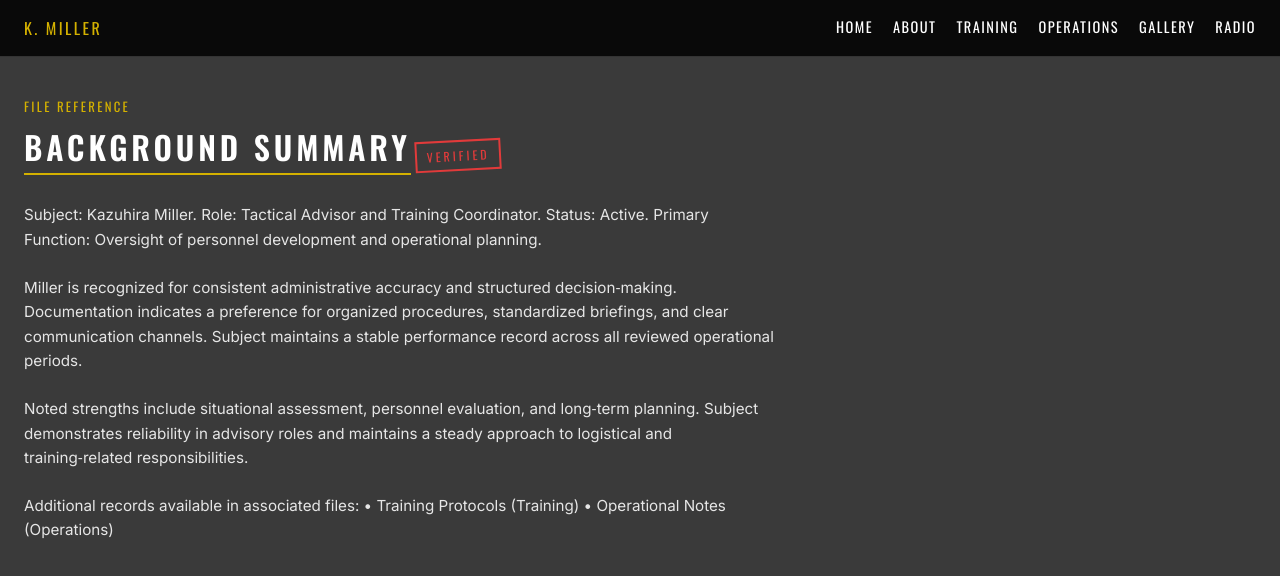
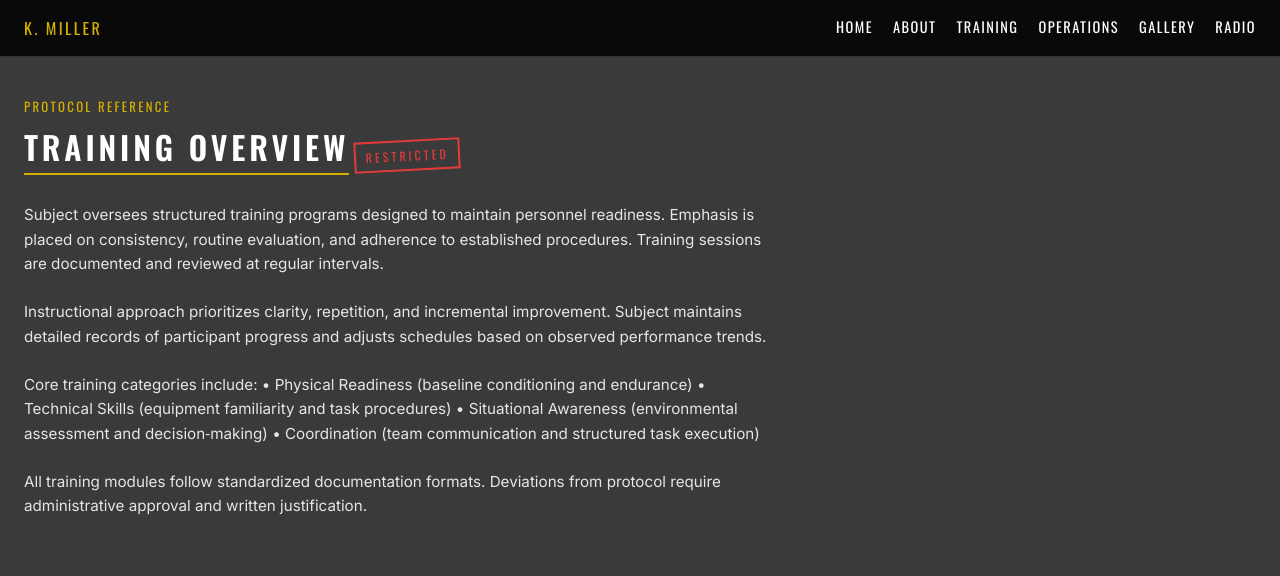
Before and after one commit to decrostah-hash/kazmiller.github.io, a plain HTML site: page training.html in a window 1280 px wide. Drawn offline with nearby package versions, Linux system fonts and the light colour scheme.

Commit message:
Update training.html

```diff
--- a/training.html
+++ b/training.html
@@ -2,7 +2,7 @@
 <html lang="en">
 <head>
   <meta charset="UTF-8">
-  <title>File Summary: K. Miller — Background</title>
+  <title>Training Protocols — K. Miller</title>
   <meta name="viewport" content="width=device-width, initial-scale=1.0">
 
   <!-- FONTS -->
@@ -12,7 +12,6 @@
     body {
       font-family: 'Inter', sans-serif;
       background: #3a3a3a;
-      background-attachment: fixed;
       color: #fff;
       margin: 0;
     }
@@ -136,35 +135,34 @@
   <!-- CONTENT -->
   <section class="section">
 
-    <div class="file-label">File Reference</div>
-    <h1 class="file-heading">Background Summary</h1>
+    <div class="file-label">Protocol Reference</div>
+    <h1 class="file-heading">Training Overview</h1>
 
-    <div class="file-stamp">Verified</div>
+    <div class="file-stamp">Restricted</div>
 
     <p class="file-body">
-      Subject: Kazuhira Miller.
-      Role: Tactical Advisor and Training Coordinator.
-      Status: Active.
-      Primary Function: Oversight of personnel development and operational planning.
+      Subject oversees structured training programs designed to maintain personnel readiness.
+      Emphasis is placed on consistency, routine evaluation, and adherence to established
+      procedures. Training sessions are documented and reviewed at regular intervals.
     </p>
 
     <p class="file-body">
-      Miller is recognized for consistent administrative accuracy and structured decision‑making.
-      Documentation indicates a preference for organized procedures, standardized briefings,
-      and clear communication channels. Subject maintains a stable performance record across
-      all reviewed operational periods.
+      Instructional approach prioritizes clarity, repetition, and incremental improvement.
+      Subject maintains detailed records of participant progress and adjusts schedules
+      based on observed performance trends.
     </p>
 
     <p class="file-body">
-      Noted strengths include situational assessment, personnel evaluation, and long‑term
-      planning. Subject demonstrates reliability in advisory roles and maintains a steady
-      approach to logistical and training‑related responsibilities.
+      Core training categories include:
+      • Physical Readiness (baseline conditioning and endurance)
+      • Technical Skills (equipment familiarity and task procedures)
+      • Situational Awareness (environmental assessment and decision‑making)
+      • Coordination (team communication and structured task execution)
     </p>
 
     <p class="file-body">
-      Additional records available in associated files:
-      • Training Protocols (Training)
-      • Operational Notes (Operations)
+      All training modules follow standardized documentation formats. Deviations from
+      protocol require administrative approval and written justification.
     </p>
 
   </section>
```
